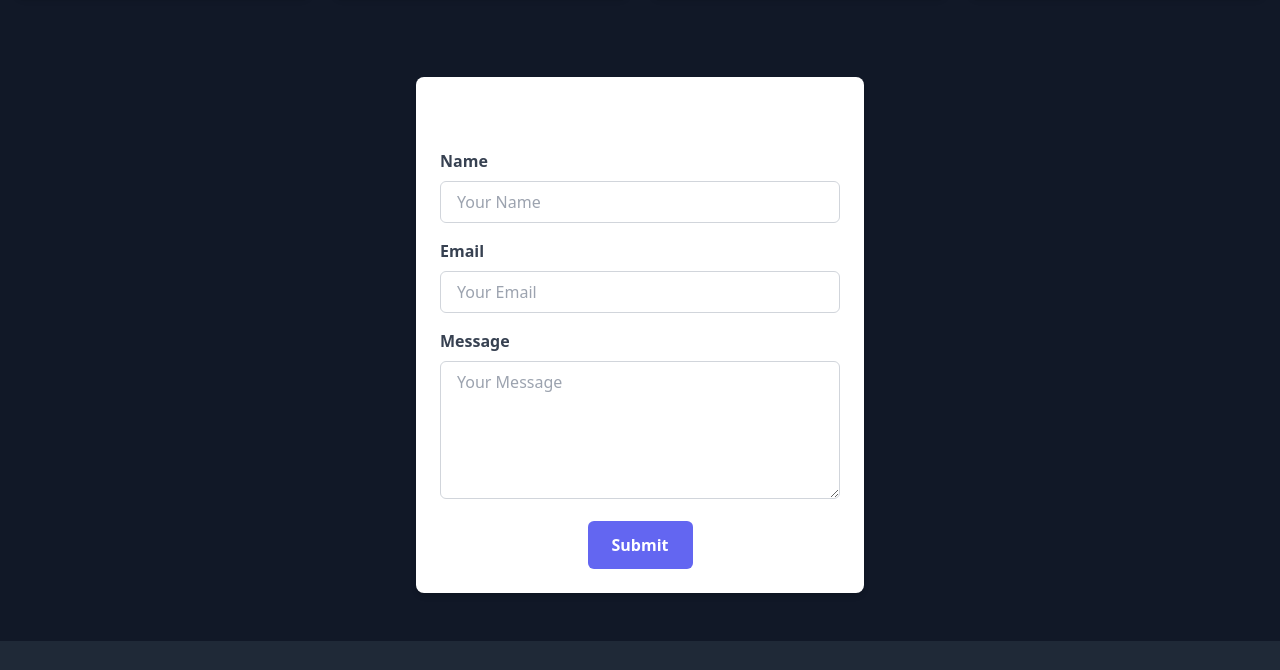
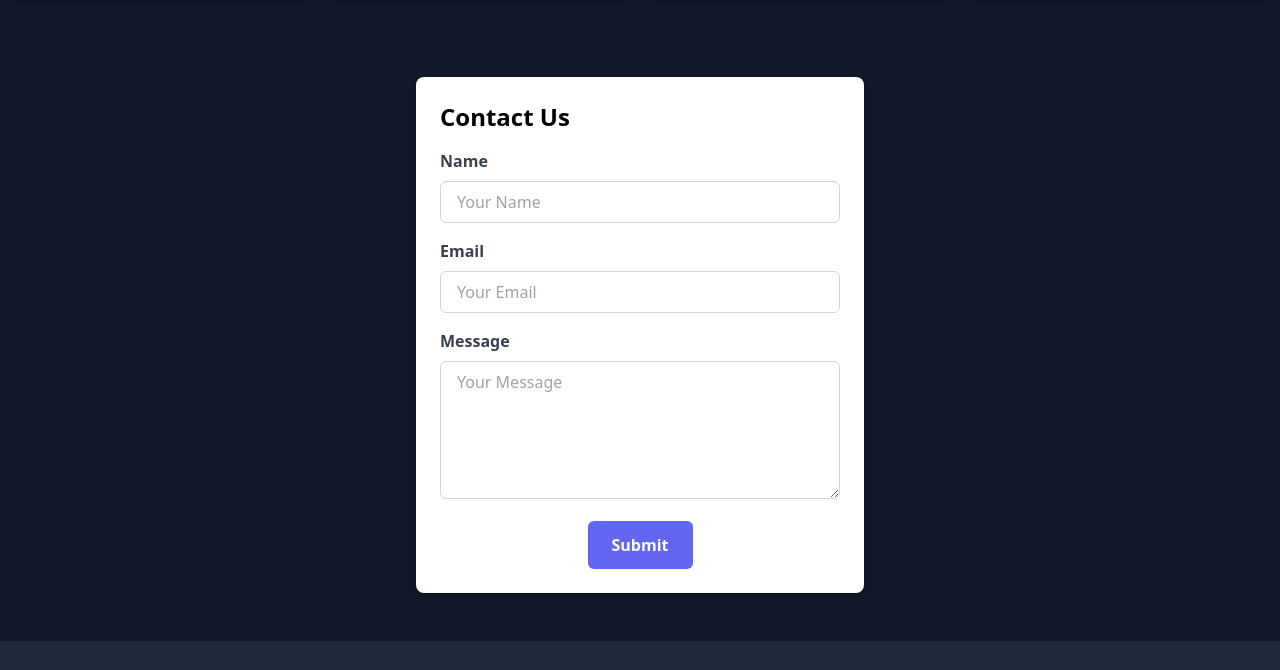
Before and after one commit to akshayjain186/Online-Recipe-Book-Project, a plain HTML site: page index.html in a window 1280 px wide. Shown: the part 1255-1925 px from the top of the page. Drawn offline with nearby package versions, Linux system fonts and the light colour scheme.

Commit message:
Update index.html

```diff
--- a/index.html
+++ b/index.html
@@ -150,7 +150,7 @@
     </div>
 
     <div class="container mx-auto py-12">
-        <div class="max-w-md mx-auto bg-white shadow-md rounded-lg overflow-hidden">
+        <div class="max-w-md mx-auto bg-white text-black shadow-md rounded-lg overflow-hidden">
             <div class="p-6">
                 <h2 class="text-2xl font-bold mb-4">Contact Us</h2>
                 <form action="#" method="POST">
```
